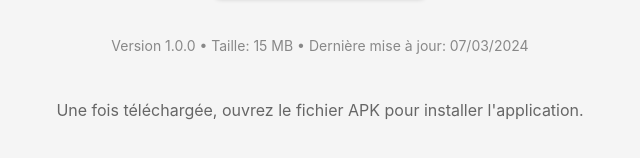
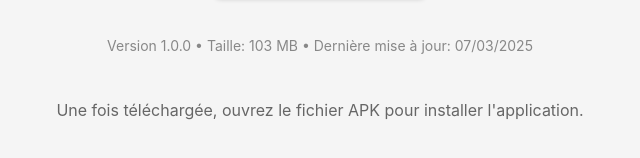
Before and after one commit to Jason59000/Deliours-app, a plain HTML site: page index.html in a window 1280 px wide. Shown: the part 450-608 px from the top of the page, 320-960 px from the left. Drawn offline with Linux system fonts and the light colour scheme.

Commit message:
Update index.html

```diff
--- a/index.html
+++ b/index.html
@@ -57,7 +57,7 @@
         Télécharger l'APK
     </a>
 
-    <p class="version-info">Version 1.0.0 • Taille: 15 MB • Dernière mise à jour: 07/03/2024</p>
+    <p class="version-info">Version 1.0.0 • Taille: 103 MB • Dernière mise à jour: 07/03/2025</p>
 
     <p>Une fois téléchargée, ouvrez le fichier APK pour installer l'application.</p>
 </body>
```
